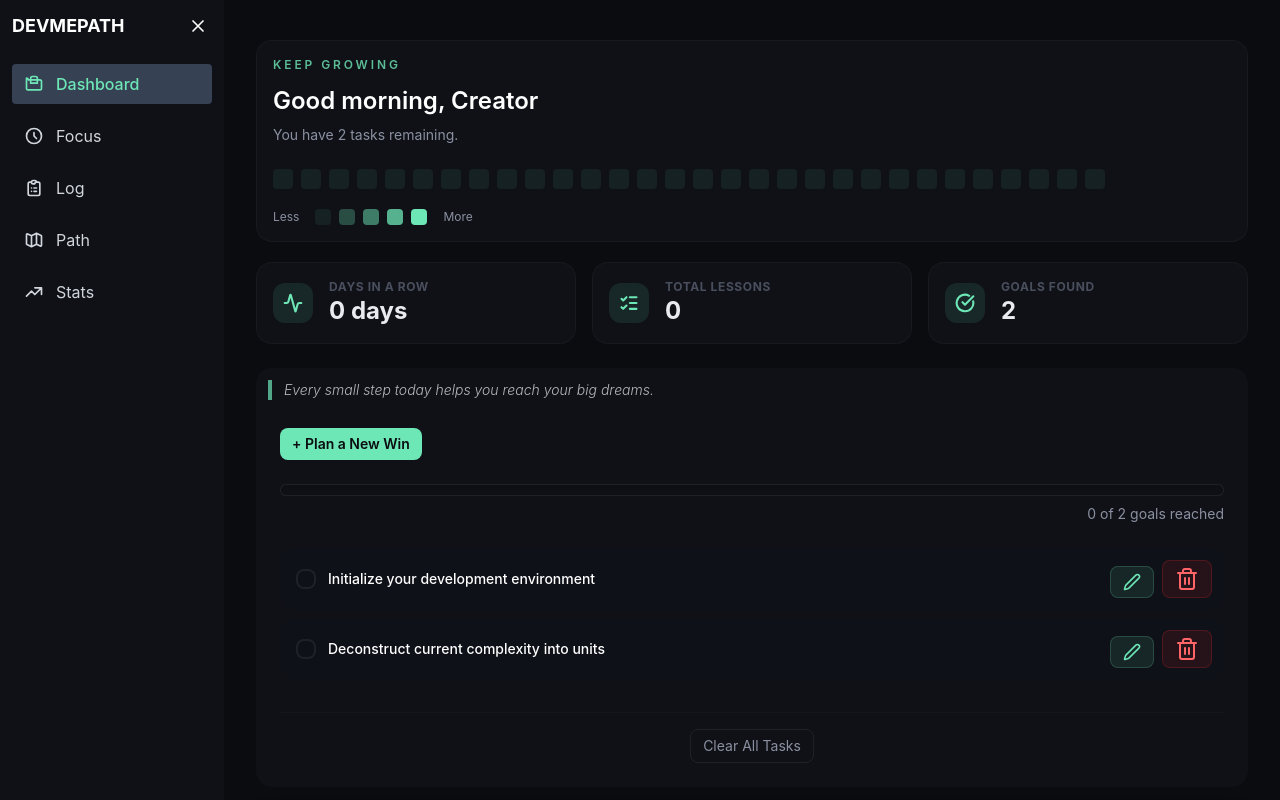
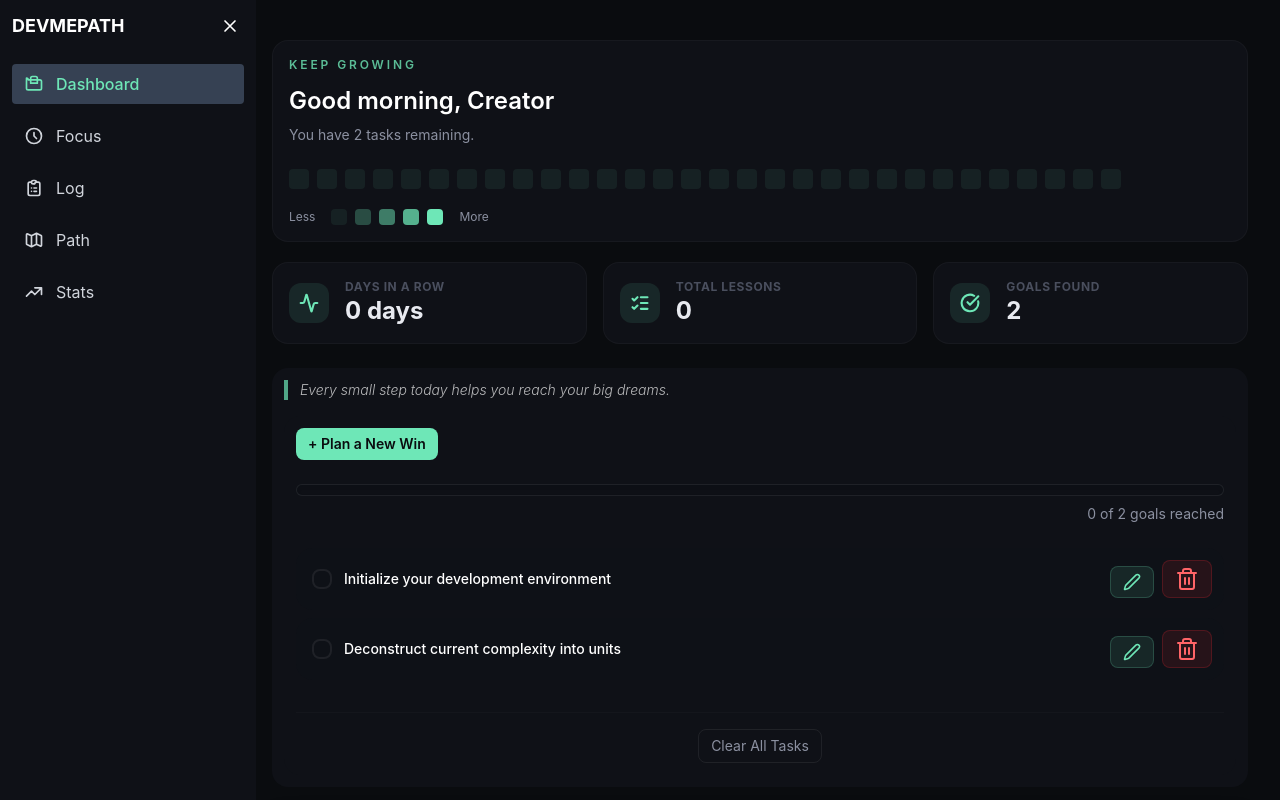
Before and after one commit to BesufikadHosiso/LevelGit, a React (Vite) app: page / in a window 1280 px wide. Shown: the top 800 px of the page. Built offline with nearby package versions, Linux system fonts and the light colour scheme.

Commit message:
style(layout): update desktop sidebar width to 20% and mobile navbar width to 80%

```diff
--- a/src/components/layout/Layout.jsx
+++ b/src/components/layout/Layout.jsx
@@ -12,7 +12,8 @@ const Layout = ({ children }) => {
     <div className="min-h-screen bg-night flex flex-col md:flex-row">
       <div
         className={`
-          ${isFocusPage ? 'md:fixed md:inset-y-0 md:left-0 md:z-50 md:opacity-0 md:hover:opacity-100 md:transition-opacity md:duration-300' : ''}
+          transition-all duration-300
+          ${isFocusPage ? 'md:fixed md:inset-y-0 md:left-0 md:z-50 md:w-[20%] md:opacity-0 md:hover:opacity-100' : 'md:w-[20%] md:shrink-0 relative'}
         `}
       >
         <Sidebar isOpen={isOpen} setIsOpen={setIsOpen} />
@@ -22,7 +23,7 @@ const Layout = ({ children }) => {
         className={`
           flex-1 p-4 pt-16 md:pt-6 min-w-0
           transition-all duration-300 ease-in-out
-          ${isFocusPage ? 'md:pl-0' : (isOpen ? 'md:pl-60' : 'md:pl-20')}
+          ${isFocusPage ? 'md:pl-0' : (isOpen ? 'md:pl-0' : 'md:pl-0')}
         `}
       >
         {children}
--- a/src/components/layout/SideBar.jsx
+++ b/src/components/layout/SideBar.jsx
@@ -1,4 +1,4 @@
-import { useState } from 'react';
+import { useState, useEffect } from 'react';
 import { NavLink } from 'react-router-dom';
 
 const NAV_ITEMS = [
@@ -53,6 +53,17 @@ const NAV_ITEMS = [
 const Sidebar = ({ isOpen, setIsOpen }) => {
   const [mobileMenuOpen, setMobileMenuOpen] = useState(false);
 
+  useEffect(() => {
+    if (mobileMenuOpen) {
+      document.body.style.overflow = 'hidden';
+    } else {
+      document.body.style.overflow = 'unset';
+    }
+    return () => {
+      document.body.style.overflow = 'unset';
+    };
+  }, [mobileMenuOpen]);
+
   return (
     <>
       {/* ================= MOBILE TOP HEADER ================= */}
@@ -75,7 +86,7 @@ const Sidebar = ({ isOpen, setIsOpen }) => {
 
         <nav
           className={`
-            fixed top-16 left-0 bottom-0 w-56 bg-surface border-r border-gray-700 shadow-xl p-3
+            fixed top-16 left-0 bottom-0 w-[80%] bg-surface border-r border-gray-700 shadow-xl p-3
             transition-transform duration-300 ease-in-out
             ${mobileMenuOpen ? 'translate-x-0' : '-translate-x-full'}
           `}
@@ -118,7 +129,7 @@ const Sidebar = ({ isOpen, setIsOpen }) => {
         className={`
           fixed top-0 left-0 bottom-0 z-40 h-screen bg-surface text-white p-3 hidden md:flex flex-col justify-between md:justify-start
           transition-all duration-300 ease-in-out
-          ${isOpen ? 'w-56' : 'w-14'}
+          ${isOpen ? 'w-[20%]' : 'w-14'}
         `}
         aria-label="Main Desktop Navigation"
       >
```
